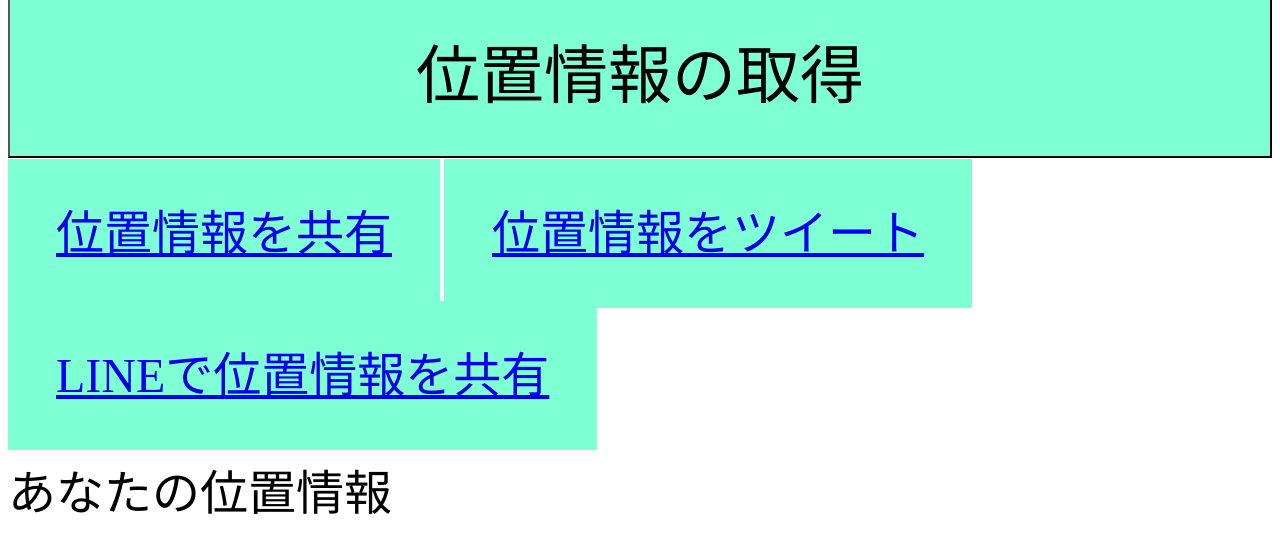
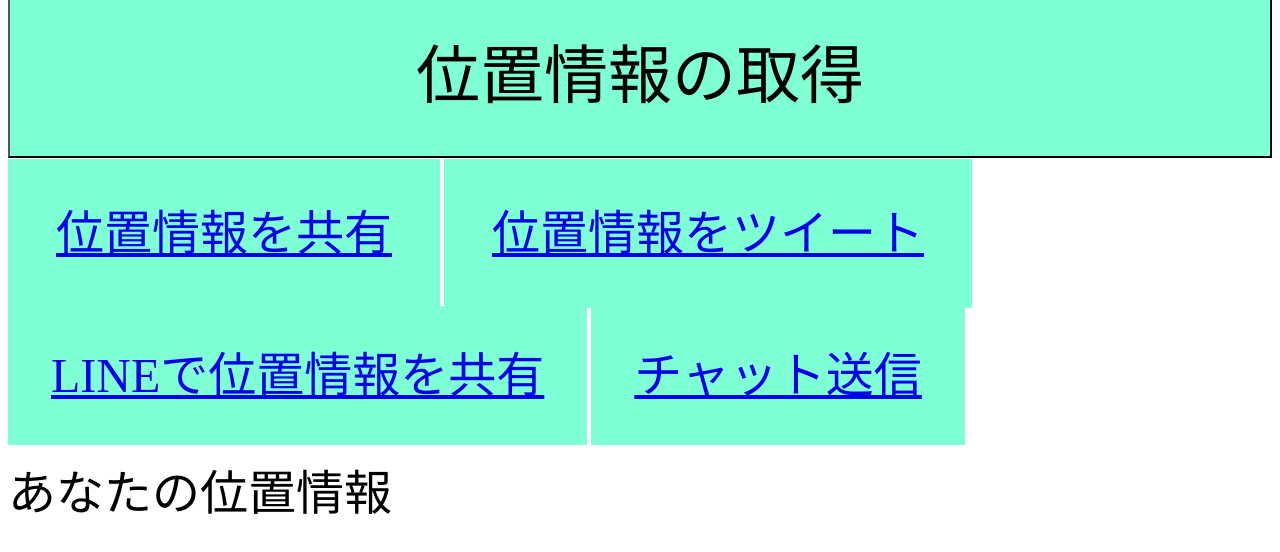
Before and after one commit to 183x/arly, a plain HTML site: page index.html in a window 1280 px wide. Shown: the part 978-1530 px from the top of the page. Drawn offline with Linux system fonts and the light colour scheme.

Commit message:
Update index.html

```diff
--- a/index.html
+++ b/index.html
@@ -50,6 +50,9 @@
             var target = document.getElementById("sample")
             target.href = "https://line.naver.jp/R/msg/text/私は今ここにいます！！%0A" + "https://www.google.co.jp/maps/@" + position.coords.latitude + "," + position.coords.longitude + ",19z"
 
+            var target = document.getElementById("sample4")
+            target.href = "mailto:aru67ly@gmail.com?subject=チャットが届いています&body=" + "トーク内容を入力してください%0D%0A%0D%0A%0D%0A%0D%0A%0D%0A" + "送信時刻%0D%0A" + date.toLocaleString() + "%0D%0A送信場所%0D%0A" + "https://www.google.co.jp/maps/@" + position.coords.latitude + "," + position.coords.longitude + ",19z"
+
 
         }
     </script>
@@ -67,7 +70,8 @@
     <br>
     <br>
     <br>
-<font size="6"><a id="sample" target="_blank" href='https://aru.pw' style="width: 100%; padding: 48px; background-color:#7fffd4; font-size: 150%;">LINEで位置情報を共有</a></font>
+<font size="6"><a id="sample" target="_blank" href='https://aru.pw' style="width: 100%; padding: 43px; background-color:#7fffd4; font-size: 150%;">LINEで位置情報を共有</a></font>
+<font size="6"><a id="sample4" target="_blank" href='https://aru.pw' style="width: 100%; padding: 43px; background-color:#7fffd4; font-size: 150%;">チャット送信</a></font>
 <font size="7"><p>あなたの位置情報</p></font>
     <font size="20"><p><pre id="position_view"></pre></p></font>
 </body>
```
